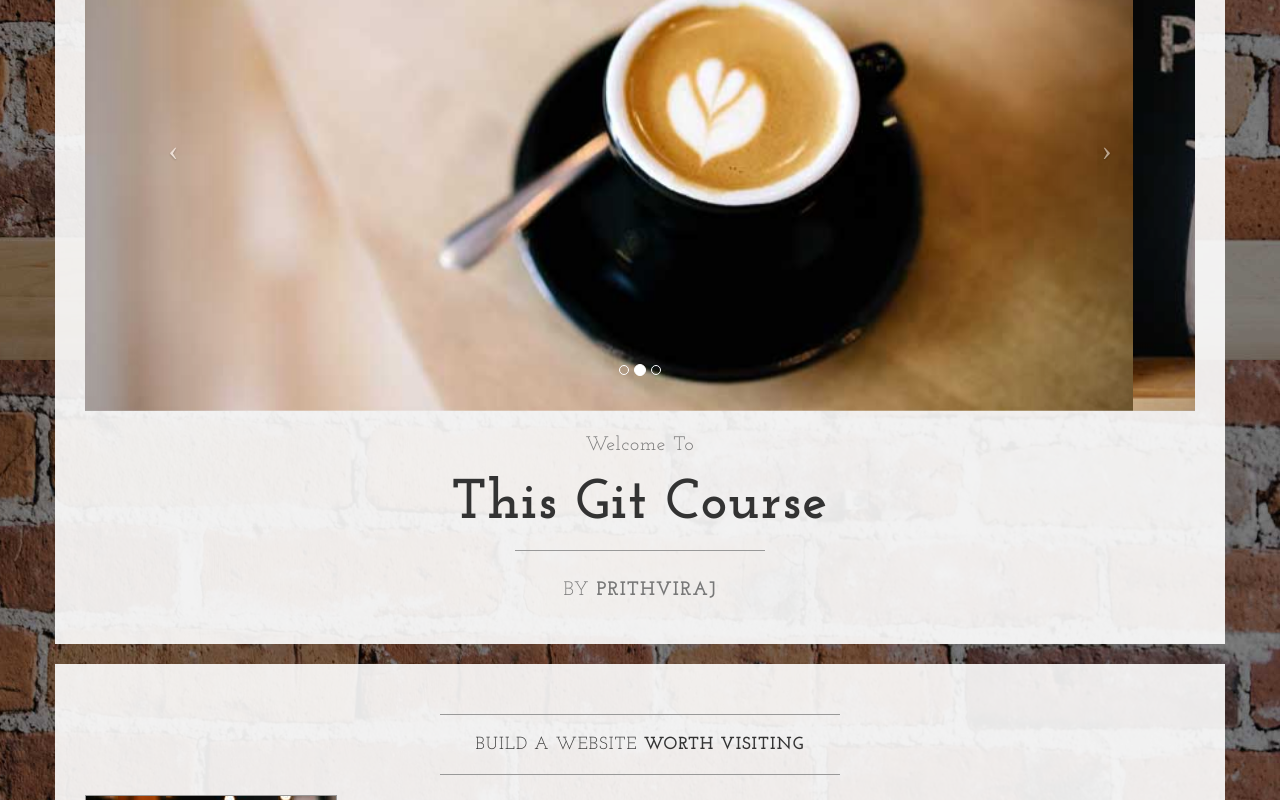
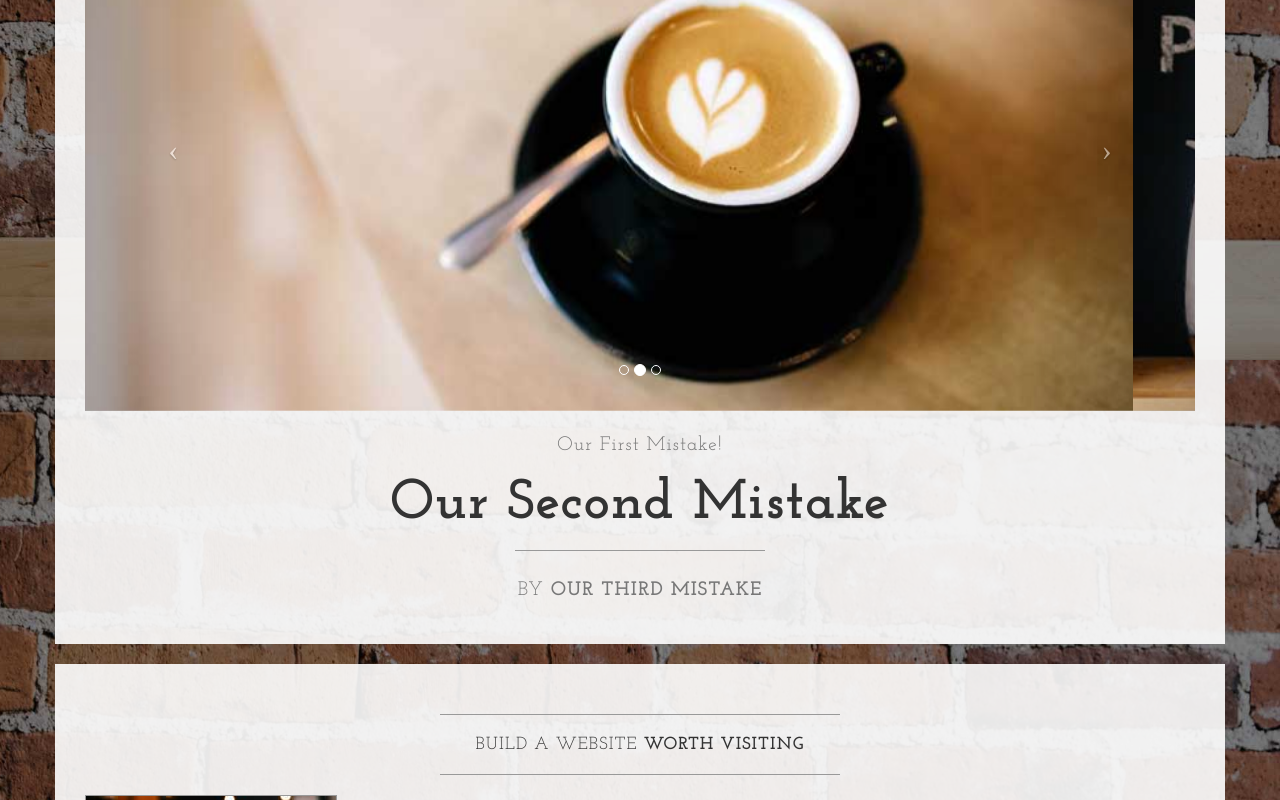
Before and after one commit to emprit1988/git-tryout, a plain HTML site: page index.html in a window 1280 px wide. Shown: the part 440-1240 px from the top of the page. Drawn offline with nearby package versions, Linux system fonts and the light colour scheme.

Commit message:
committing our third mistake

```diff
--- a/index.html
+++ b/index.html
@@ -106,13 +106,13 @@
                         </a>
                     </div>
                     <h2 class="brand-before">
-                        <small>Welcome to</small>
+                        <small>Our First Mistake!</small>
                     </h2>
-                    <h1 class="brand-name">This Git Course</h1>
+                    <h1 class="brand-name">Our Second Mistake</h1>
                     <hr class="tagline-divider">
                     <h2>
                         <small>By
-                            <strong>prithviraj</strong>
+                            <strong>Our third mistake</strong>
                         </small>
                     </h2>
                 </div>
```
